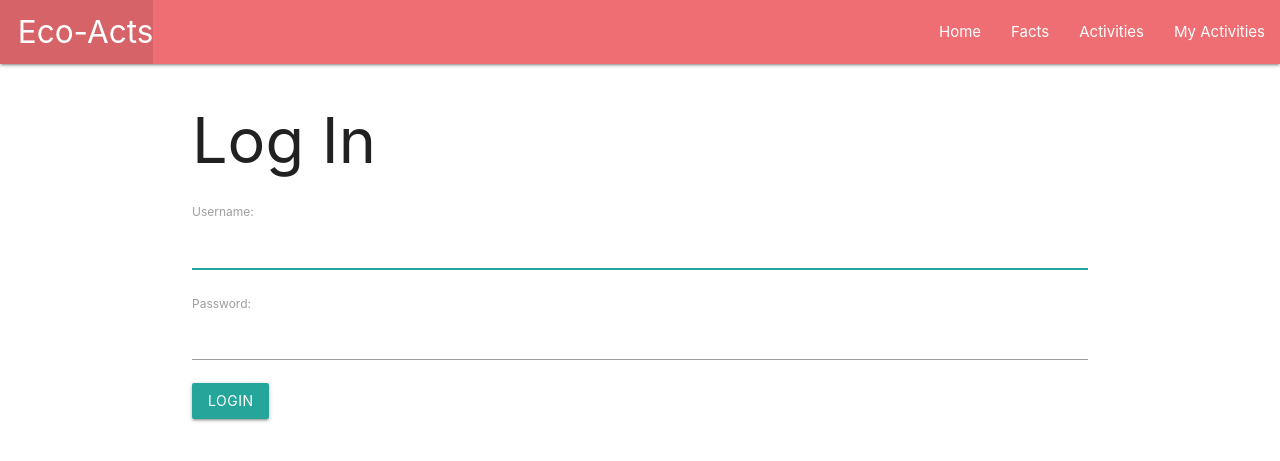
After one commit to kkonkel23/Eco-Acts, a Django app: page /accounts/login/ in a window 1280 px wide. The commit adds this page. Shown: the top 461 px of the page. Run offline with Django 3.2, Linux system fonts and the light colour scheme.

Commit message:
add login page

```diff
--- a/eco_acts/settings.py
+++ b/eco_acts/settings.py
@@ -126,3 +126,5 @@ USE_TZ = True
 # https://docs.djangoproject.com/en/3.1/howto/static-files/
 
 STATIC_URL = '/static/'
+
+LOGIN_REDIRECT_URL = '/'
--- a/eco_acts/urls.py
+++ b/eco_acts/urls.py
@@ -19,4 +19,5 @@ from django.urls import path, include
 urlpatterns = [
     path('admin/', admin.site.urls),
     path('', include('main_app.urls')),
+    path('accounts/', include('django.contrib.auth.urls')),
 ]
--- a/main_app/models.py
+++ b/main_app/models.py
@@ -1,12 +1,12 @@
 from django.db import models
-# from django.contrib.auth.models import User
+from django.contrib.auth.models import User
 
 # Create your models here.
 class MyActivity(models.Model):
     name = models.CharField(max_length=250)
     savings = models.IntegerField()
     about = models.CharField(max_length=250)
-    # user = models.ForeignKey(User, on_delete=models.CASCADE)
+    user = models.ForeignKey(User, on_delete=models.CASCADE)
 
     # def __str__(self):
     #     return self.name
--- a/main_app/templates/main_app/activity_list.html
+++ b/main_app/templates/main_app/activity_list.html
@@ -14,8 +14,10 @@
             <p>{{ activity.about }}</p>
             </div>
             <div class="card-action">
-            <a href="#">This is a link</a>
-            <a href="#">This is a link</a>
+            <form action="{% url 'assoc_activity' activity.id myactivity.id %}" method="post">
+                {% csrf_token %}
+                <button type="submit" class="btn">Add</button>
+            </form>
             </div>
         </div>
         </div>
--- /dev/null
+++ b/main_app/templates/registration/login.html
@@ -0,0 +1,13 @@
+{% extends 'base.html' %}
+{% block content %}
+
+<h1>Log In</h1>
+
+<form method="post" action="{% url 'login' %}">
+    {% csrf_token %}
+    {{ form.as_p }}
+    <input type="submit" class="btn" value="login">
+    <input type="hidden" name="next" value="{{ next }}">
+</form>
+
+{% endblock %}
```
Also changed, not shown: main_app/migrations/0003_myactivity_user.py (added).
